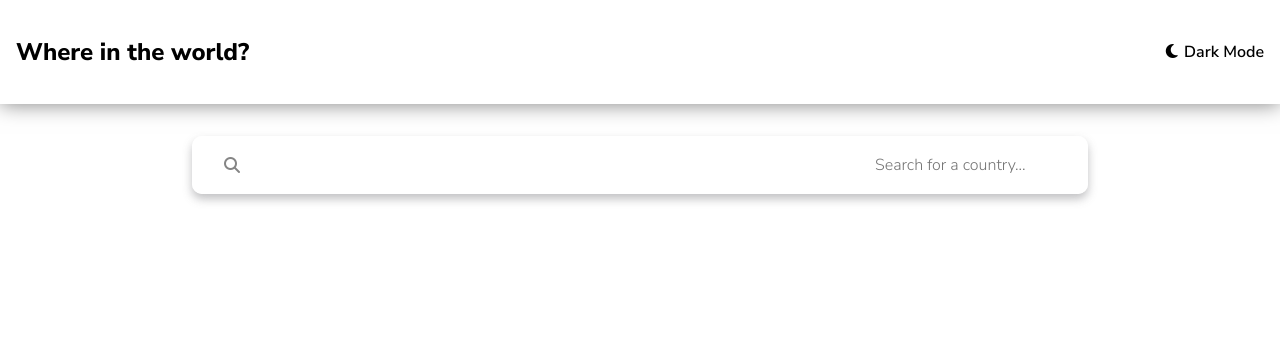
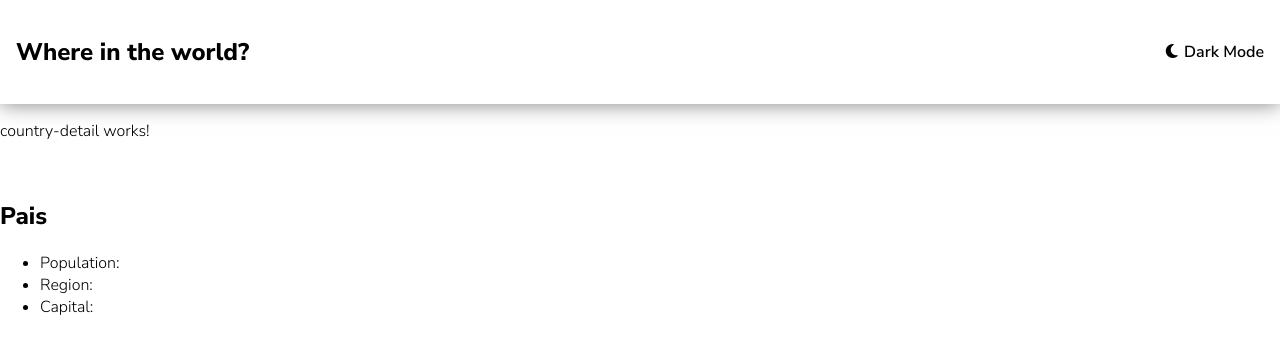
Before and after one commit to manulopezayora/restCounrties, an Angular app: page /detail/1 in a window 1280 px wide. Before the commit this address led to /. Shown: the top 354 px of the page. Built offline with nearby package versions, Linux system fonts and the light colour scheme.

Commit message:
[DEV] Add pages

```diff
--- a/src/app/app-routing.module.ts
+++ b/src/app/app-routing.module.ts
@@ -1,7 +1,19 @@
 import { NgModule } from '@angular/core';
 import { RouterModule, Routes } from '@angular/router';
+import { CountryDetailComponent } from './home/pages/country-detail/country-detail.component';
+import { CountryListComponent } from './home/pages/country-list/country-list.component';
 
-const routes: Routes = [];
+const routes: Routes = [
+  {
+    path: '',
+    pathMatch: 'full',
+    component: CountryListComponent
+  },
+  {
+    path: 'detail/:id',
+    component: CountryDetailComponent
+  }
+];
 
 @NgModule({
   imports: [RouterModule.forRoot(routes)],
--- a/src/app/app.component.html
+++ b/src/app/app.component.html
@@ -5,4 +5,17 @@
 
 <app-header></app-header>
 
-<app-search-input [inputPlaceholder]="'Search for a country...'" (sendSearchValue)="addItem($event)"></app-search-input>
+<router-outlet></router-outlet>
+<!-- <app-search-input [inputPlaceholder]="'Search for a country...'" (sendSearchValue)="searchCountry($event)"></app-search-input> -->
+
+<section class="main-content">
+    <div class="main-content__card">
+        <img src="" alt="" class="card__img">
+        <h2 class="card__title">Pais</h2>
+        <ul class="card__info-list">
+            <li class="info-list__item">Population:</li>
+            <li class="info-list__item">Region:</li>
+            <li class="info-list__item">Capital:</li>
+        </ul>
+    </div>
+</section>
--- a/src/app/app.component.ts
+++ b/src/app/app.component.ts
@@ -7,8 +7,4 @@ import { Component } from '@angular/core';
 })
 export class AppComponent {
   title = 'restCounrties';
-
-  public addItem(event: any) {
-    console.log(event)
-  }
 }
--- a/src/app/app.module.ts
+++ b/src/app/app.module.ts
@@ -7,13 +7,17 @@ import { AppComponent } from './app.component';
 import { HeaderComponent } from './home/shared/header/header.component';
 import { SearchInputComponent } from './home/components/search-input/search-input.component';
 import { FormsModule } from '@angular/forms';
+import { CountryListComponent } from './home/pages/country-list/country-list.component';
+import { CountryDetailComponent } from './home/pages/country-detail/country-detail.component';
 
 
 @NgModule({
   declarations: [
     AppComponent,
     HeaderComponent,
-    SearchInputComponent
+    SearchInputComponent,
+    CountryListComponent,
+    CountryDetailComponent
   ],
   imports: [
     BrowserModule,
--- /dev/null
+++ b/src/app/home/pages/country-detail/country-detail.component.html
@@ -0,0 +1 @@
+<p>country-detail works!</p>
--- /dev/null
+++ b/src/app/home/pages/country-detail/country-detail.component.ts
@@ -0,0 +1,15 @@
+import { Component, OnInit } from '@angular/core';
+
+@Component({
+  selector: 'app-country-detail',
+  templateUrl: './country-detail.component.html',
+  styleUrls: ['./country-detail.component.scss']
+})
+export class CountryDetailComponent implements OnInit {
+
+  constructor() { }
+
+  ngOnInit(): void {
+  }
+
+}
--- /dev/null
+++ b/src/app/home/pages/country-list/country-list.component.html
@@ -0,0 +1 @@
+<app-search-input [inputPlaceholder]="'Search for a country...'" (sendSearchValue)="searchCountry($event)"></app-search-input>
--- /dev/null
+++ b/src/app/home/pages/country-list/country-list.component.ts
@@ -0,0 +1,19 @@
+import { Component, OnInit } from '@angular/core';
+
+@Component({
+  selector: 'app-country-list',
+  templateUrl: './country-list.component.html',
+  styleUrls: ['./country-list.component.scss']
+})
+export class CountryListComponent implements OnInit {
+
+  constructor() { }
+
+  ngOnInit(): void {
+  }
+
+  public searchCountry(event: any) {
+    console.log(event)
+  }
+
+}
```
Also changed, not shown: src/app/home/pages/country-detail/country-detail.component.scss (added), src/app/home/pages/country-list/country-list.component.scss (added), 2 other files (tests, documents, lock files or other folders).
